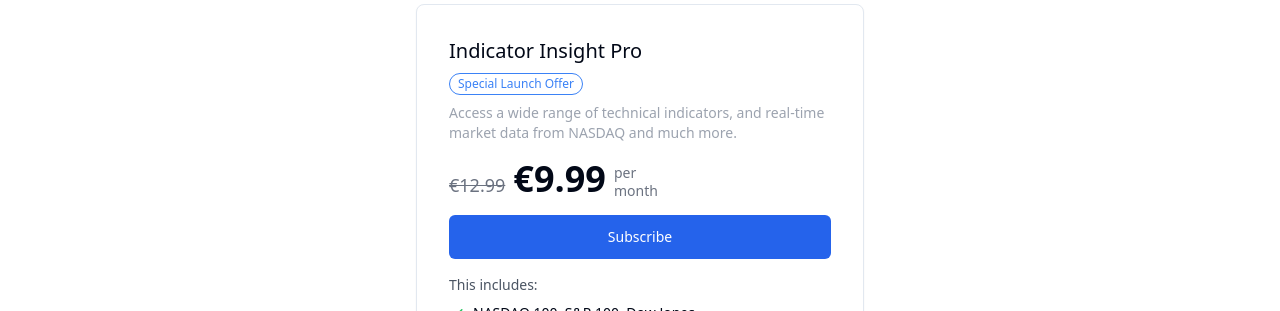
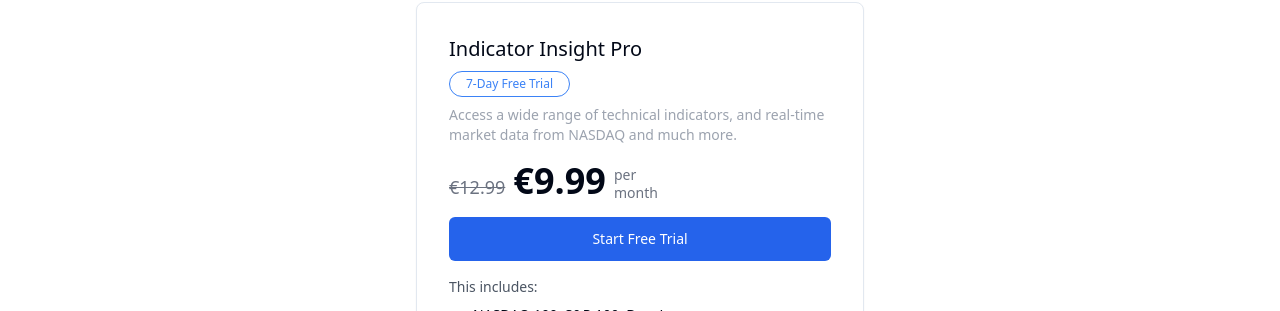
Before and after one commit to eonurk/indicator-insights, a React (Vite) app in the folder frontend/: page /subscribe in a window 1280 px wide. Shown: the part 122-433 px from the top of the page. Built offline with nearby package versions, Linux system fonts and the light colour scheme; no server answers.

Commit message:
7-day free trial lol

```diff
--- a/frontend/src/components/PricingTable.tsx
+++ b/frontend/src/components/PricingTable.tsx
@@ -33,8 +33,8 @@ const PricingTable: React.FC = () => {
 					Indicator Insight Pro
 				</h2>
 				<div className="flex items-center mb-2">
-					<span className="text-blue-500 bg-white border border-blue-500 text-xs px-2 py-0.5 rounded-full">
-						Special Launch Offer
+					<span className="text-blue-500 bg-white border border-blue-500 text-xs px-4 py-1 rounded-full">
+						7-Day Free Trial
 					</span>
 				</div>
 				<p className="text-sm font-light text-gray-400 mb-4 text-left">
@@ -55,10 +55,10 @@ const PricingTable: React.FC = () => {
 				<button
 					className="w-full bg-blue-600 text-white text-sm py-3 rounded-md hover:bg-blue-700 transition duration-300"
 					onClick={() => {
-						window.location.href = "https://buy.stripe.com/9AQg2M0Zy5Rq7Ic3cd";
+						window.location.href = "https://buy.stripe.com/bIYcQA37GenW4w0bIK";
 					}}
 				>
-					Subscribe
+					Start Free Trial
 				</button>
 
 				<ul className="mt-4 space-y-2 text-sm">
```
